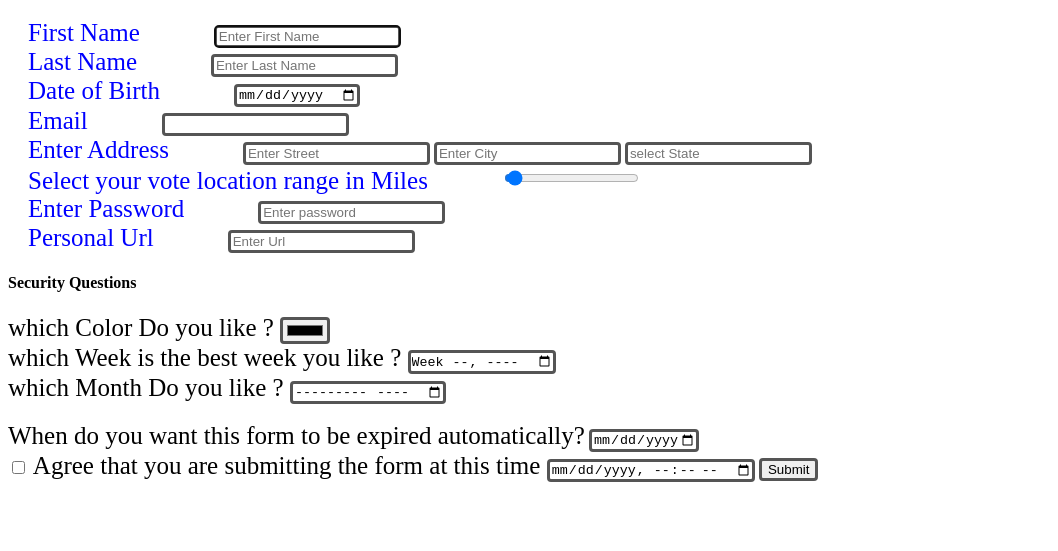
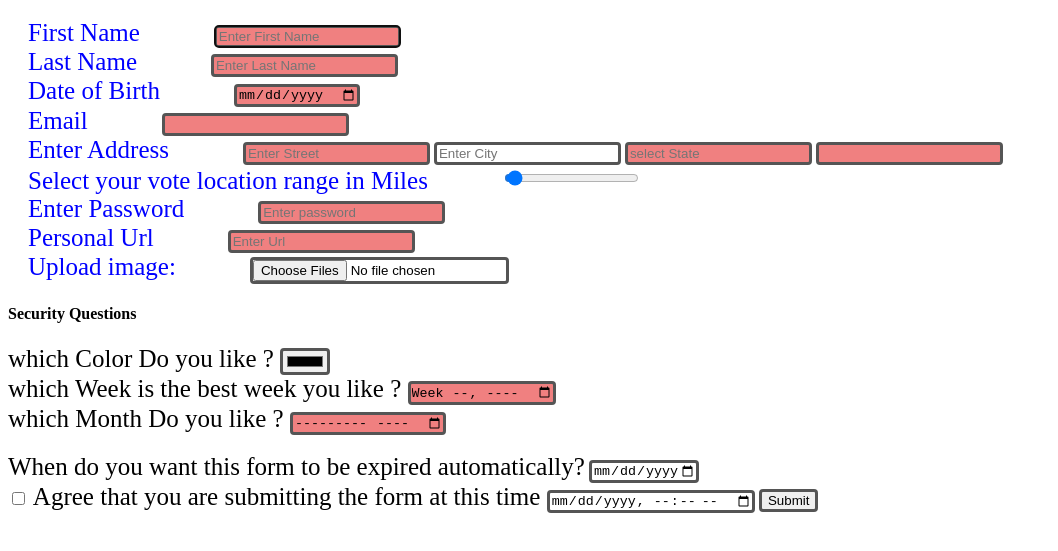
Before and after one commit to maroom1/HTML2, a plain HTML site: page index.html in a window 1280 px wide. Shown: the part 61-612 px from the top of the page, without its empty margins (0-1058 px from the left). Drawn offline with Linux system fonts and the light colour scheme.

Commit message:
first commit

```diff
--- a/index.html
+++ b/index.html
@@ -15,6 +15,23 @@
 
 
     }
+    input:required {
+
+background-color: lightyellow;
+
+}
+input:required:invalid {
+
+background-color:lightcoral;
+
+}
+
+input:required:valid {
+
+background-color:lightgreen;
+
+}
+
 
     span#label {
         color: blue;
@@ -31,7 +48,7 @@
 
         <form action="" role="registration-form">
 
-                <span id="label"> <label for="First-Name"> First Name</label> </span>  <span id="inputs"><input type="text" placeholder="Enter First Name" autofocus required autocomplete="on"></span> <br>
+                <span id="label"> <label for="First-Name"> First Name</label> </span>  <span id="inputs"><input type="text" placeholder="Enter First Name" autofocus required autocomplete="on" aria-required="true"></span> <br>
 
                 <span id="label"> <label for="Last-Name"> Last Name</label> </span>  <span id="inputs"><input type="text" placeholder="Enter Last Name" required autocomplete="off"></span>  <br>
 
@@ -47,6 +64,8 @@
                         <option value="IL"></option>
                     </datalist>
                 </span>
+
+                <span id="inputs"> <input type="text" pattern="(\d{5}([\-]\d{4})?)                   " required></span>
                 <br>
                 <span id="label"> <label for="Near By vote location">Select your vote location range in Miles</label> </span>  <span id="inputs"><input id="skill" type="range" min="1" max="10" value="0" required></span><br>
 
@@ -54,6 +73,9 @@
 
                 <br>
             <span id="label"> <label for="url">Personal Url</label></span> <span id="inputs"><input type="url" name="url" placeholder="Enter Url" required> </span>
+<br>
+            <span id="label"> <label for="upload">Upload image:</label> </span>
+<input type="file" id="upload" name="img" multiple>
 
             <h4>Security Questions</h4>
            <label for="security question"> which Color Do you like ? </label> <input id="color" name="color" type="color" placeholder="Select Color" required><br>
```
